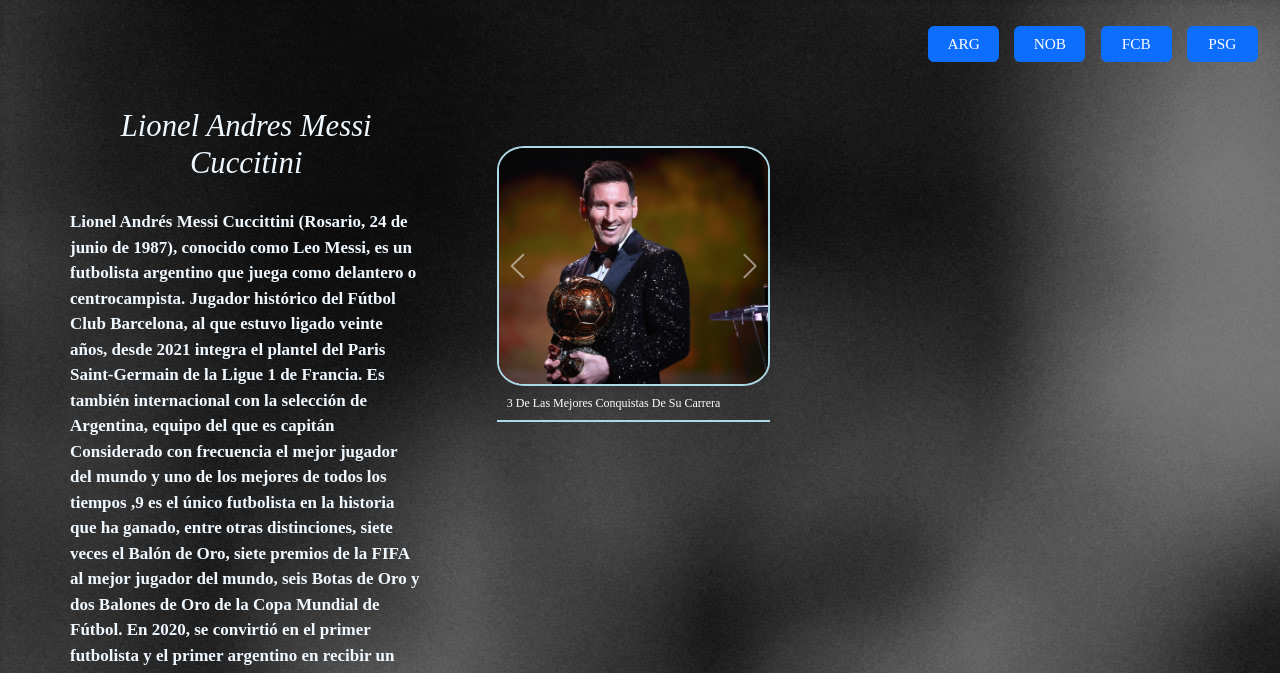
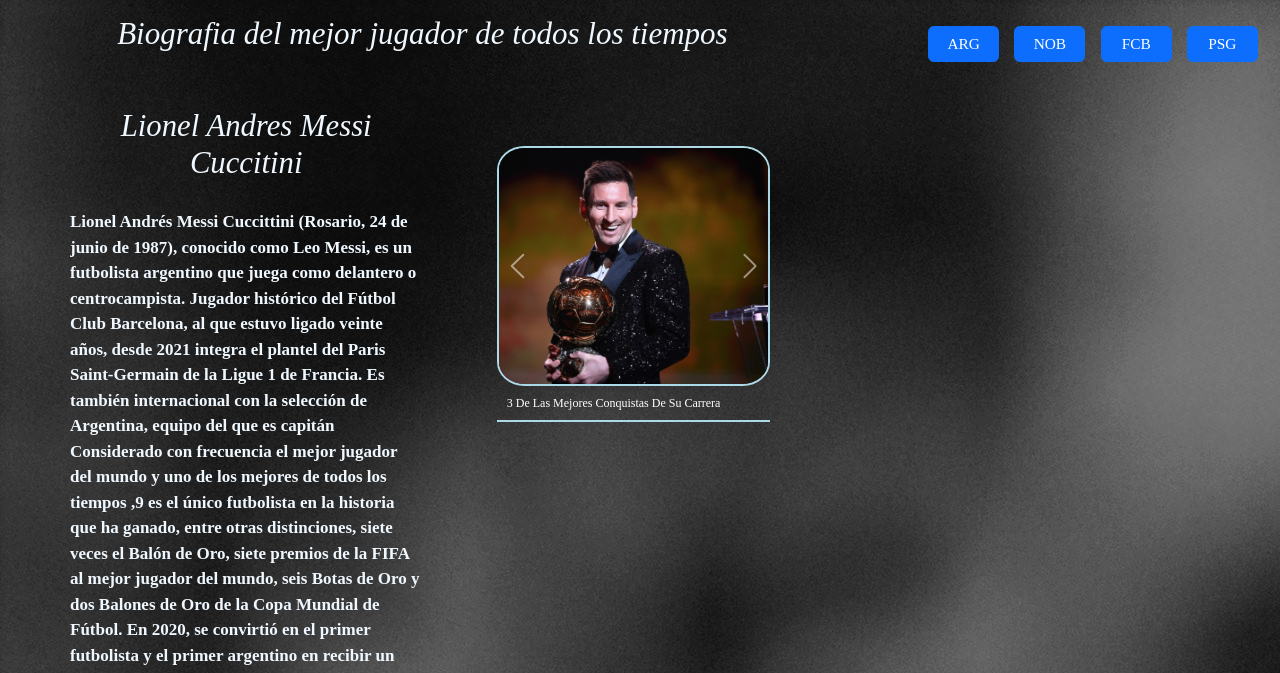
Before and after one commit to FacundoBazan03/cursocoder, a plain HTML site: page index.html in a window 1280 px wide. Shown: the top 673 px of the page. Drawn offline with nearby package versions, Linux system fonts and the light colour scheme; files that its build step writes are made by us from their sources; files whose address does not match are found by name; a web font is replaced by a local one.

Commit message:
cambio en el linkeo a css

```diff
--- a/assets/css/style.css
+++ b/assets/css/style.css
@@ -99,7 +99,6 @@
 }
 header{
     grid-area: header;
-    grid-area: titulofcb;
 }
 .navindex{
     position: relative;
--- a/index.html
+++ b/index.html
@@ -7,7 +7,7 @@
     <title>The Greatest Of All Times</title>
     <link rel="icon" type="image/x-icon" href="./assets/img/lionel-messi-3188832-2657936.ico" />
     <link href="https://cdn.jsdelivr.net/npm/bootstrap@5.3.0-alpha3/dist/css/bootstrap.min.css" rel="stylesheet" integrity="sha384-KK94CHFLLe+nY2dmCWGMq91rCGa5gtU4mk92HdvYe+M/SXH301p5ILy+dN9+nJOZ" crossorigin="anonymous">
-    <link rel="stylesheet" href="../curso/assets/css/style.css">
+    <link rel="stylesheet" href="../cursocoder/assets/css/style.css">
 </head>
 
 <body class=".container-sm index">
```
